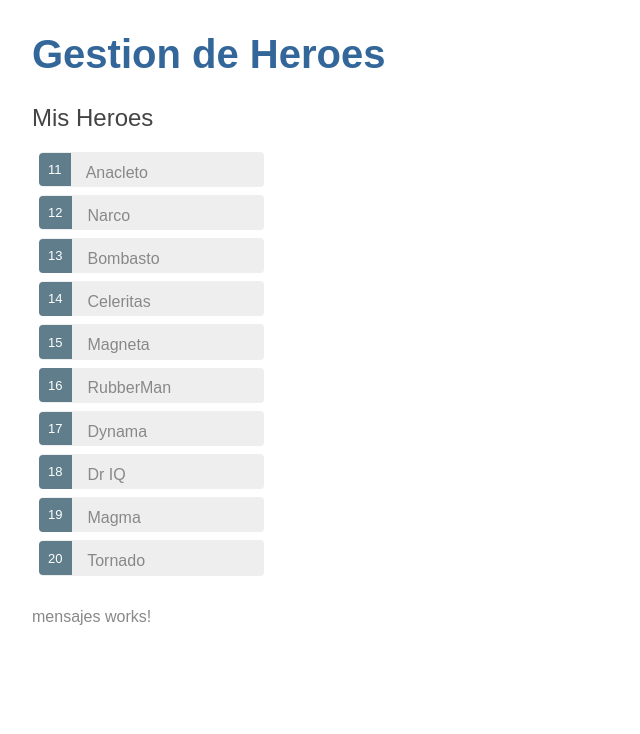
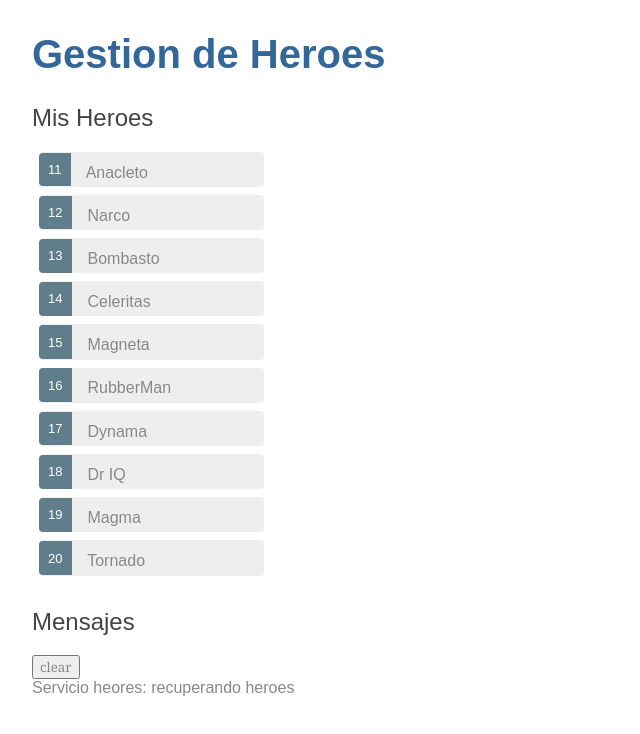
Before and after one commit to Aitorgg02/angular-gestion-heroes, an Angular app: page / in a window 1280 px wide. Shown: the top 734 px of the page, without its empty margins (0-640 px from the left). Built offline with nearby package versions, Linux system fonts and the light colour scheme.

Commit message:
pagina 28 routing

```diff
--- a/src/app/mensajes/mensajes.component.html
+++ b/src/app/mensajes/mensajes.component.html
@@ -1 +1,7 @@
-<p>mensajes works!</p>
+<div *ngIf="miServicio.listaMensajes.length">
+    <h2> Mensajes </h2>
+    <button class="clear" (click)="miServicio.clear()">clear</button>
+    <div *ngFor='let mensaje of miServicio.listaMensajes'>
+        {{mensaje}}
+    </div>
+</div>
--- a/src/app/mensajes/mensajes.component.ts
+++ b/src/app/mensajes/mensajes.component.ts
@@ -1,10 +1,14 @@
-import { Component } from '@angular/core';
+import { Component, OnInit } from '@angular/core';
+import { MensajesService } from '../servicios/mensajes.service';
 
 @Component({
   selector: 'app-mensajes',
   templateUrl: './mensajes.component.html',
   styleUrls: ['./mensajes.component.css']
 })
-export class MensajesComponent {
 
+export class MensajesComponent implements OnInit {
+  constructor(public miServicio: MensajesService) { }
+  ngOnInit() {
+  }
 }
--- a/src/app/servicios/gestionar-heroes.service.ts
+++ b/src/app/servicios/gestionar-heroes.service.ts
@@ -2,13 +2,15 @@ import { Injectable } from '@angular/core';
 import { Observable,of } from 'rxjs';
 import { LISTAHEROES} from '../prueba-heroes';
 import { Heroe}  from '../heroe';
+import { MensajesService } from './mensajes.service';
 
 @Injectable({
   providedIn: 'root',
 })
 
 export class GestionarHeroesService {
-  constructor() { }
+  constructor(private mensajeServicio: MensajesService) { }
   getHeroes(): Observable<Heroe[]> {
+    this.mensajeServicio.add('Servicio heores: recuperando heroes');
     	return of(LISTAHEROES)};
 }
--- /dev/null
+++ b/src/app/servicios/mensajes.service.ts
@@ -0,0 +1,18 @@
+import { Injectable } from '@angular/core';
+
+@Injectable({
+  providedIn: 'root'
+})
+export class MensajesService {
+  listaMensajes: string[] = [];
+  constructor() { }
+
+  add(nuevoMensaje: string) {
+    this.listaMensajes.push(nuevoMensaje);
+  }
+
+  clear() {
+    this.listaMensajes = [];
+  }
+
+}
```
Also changed, not shown: 1 other file (tests, documents, lock files or other folders).
